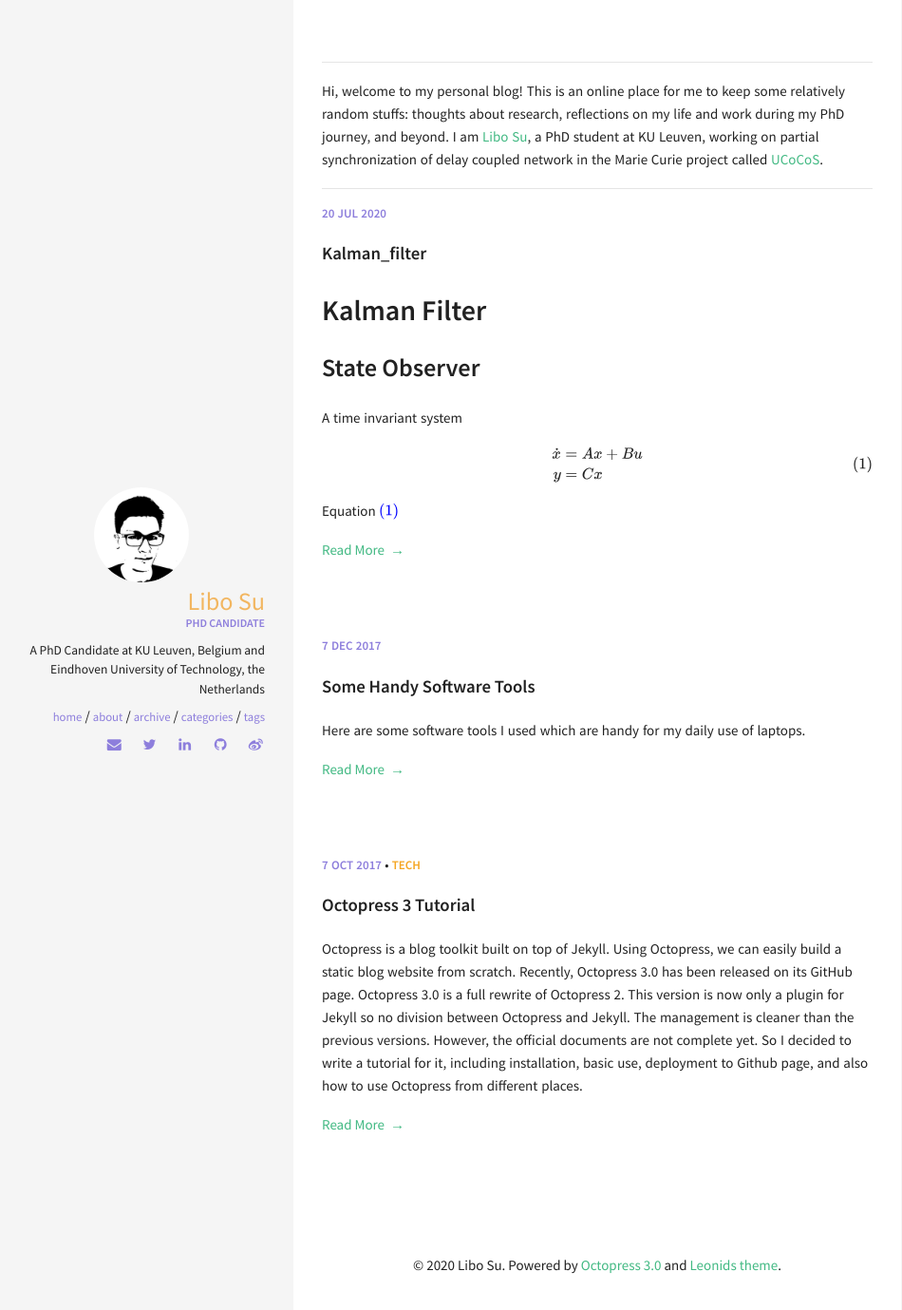
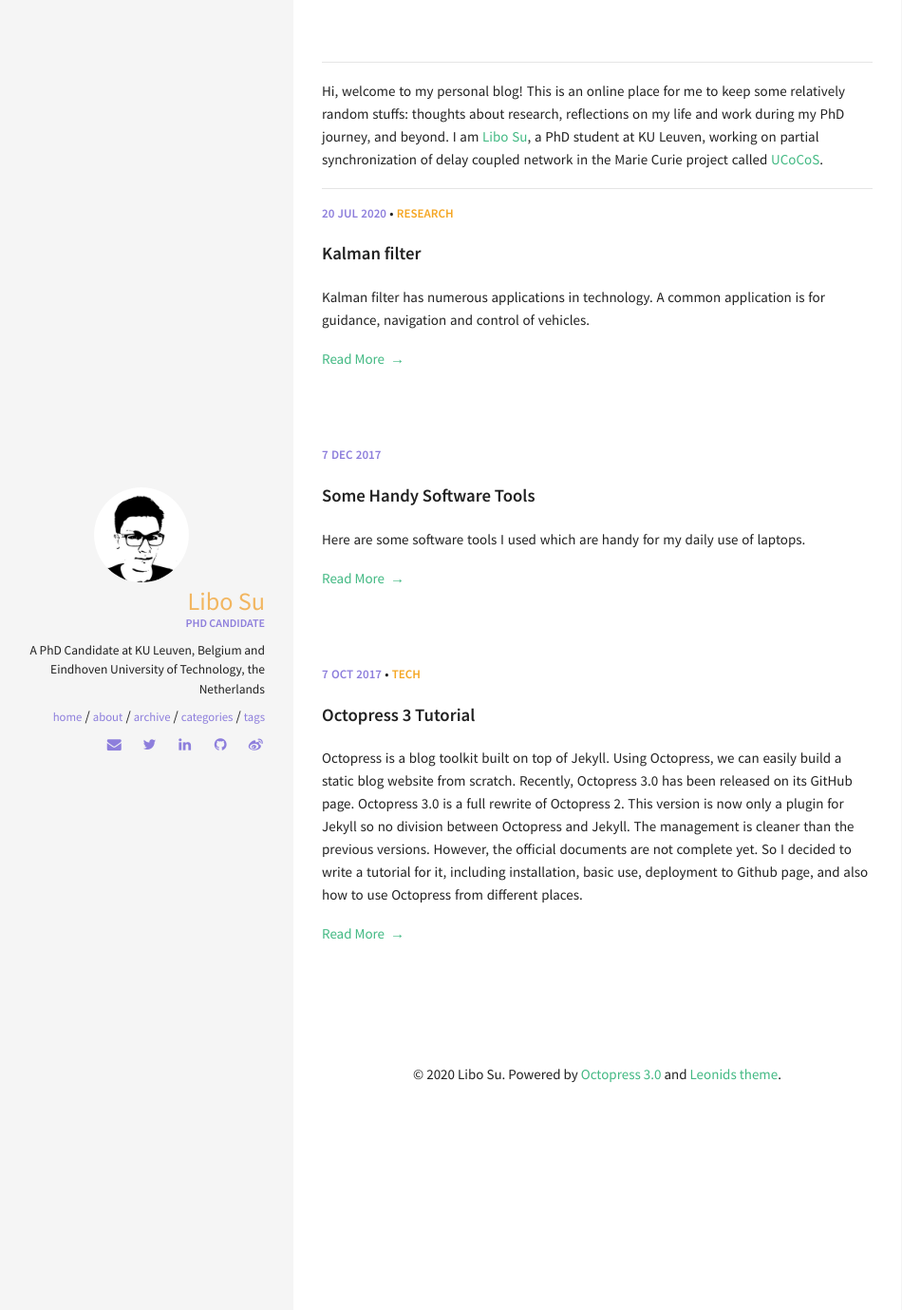
Before and after one commit to sulibo/sulibo.github.io, a Jekyll site: the page built from index.md, in a window 1280 px wide and 1388 px high. Shown: the top 1379 px of the window at 95% size, without its empty margins (11-961 px from the left). Built offline with Jekyll 4.4.1, drawn with Linux system fonts in a browser that asks for light colours; some of the changed lines change nothing that is shown.

Commit message:
Kalman filter draft

```diff
--- a/_posts/2020-07-20-kalman_filter.markdown
+++ b/_posts/2020-07-20-kalman_filter.markdown
@@ -1,21 +1,169 @@
 ---
 layout: post
-title: "Kalman_filter"
+title: "Kalman filter"
+tags: research autonomous driving
+categories: [Research]
+toc: true
+comments: true
+#excerpt: "Kalman Filter"
 date: 2020-07-20T17:51:18+02:00
 ---
+Kalman filter has numerous applications in technology. A common application is for guidance, navigation and control of vehicles.
+<!--more-->
 
-# Kalman Filter
+# State Observer
 
-## State Observer
-
-A time invariant system
+A linear time invariant system
 
 $$
+\begin{equation}
 \begin{aligned}
 \dot{x} &= Ax+Bu \\
 y &= Cx
 \end{aligned}
-\tag{1}\label{equ:system}
+\label{equ:system}
+\end{equation}
 $$
 
-Equation \eqref{equ:system}
+where $x\in\mathbb{R}_n$ is the state, $u\in\mathbb{R}_m$ is the input, $y\in\mathbb{R}^p$ is the output.
+
+Observer
+
+
+
+$$
+\begin{equation}
+\begin{aligned}
+\dot{\hat{x}} & = A\hat{x}+Bu+K(y-\hat{y})\\
+\hat{y}& = C\hat{x}
+\end{aligned}
+\label{equ:observer_model}
+\end{equation}
+$$
+
+
+$$
+\begin{equation}
+e=x-\hat{x}
+\label{equ:error}
+\end{equation}
+$$
+
+The error dynamics are
+
+$$
+\begin{equation}
+\dot{e}=(A-KC)e
+\label{equ:error_dynamics}
+\end{equation}
+$$
+
+The matrix $(A-KC)$ should be Hurwitz such that the error system \eqref{equ:error_dynamics} is stable.
+
+# Discrete time system
+$$
+\begin{equation}
+\begin{aligned}
+x_k &=x_{k-1}+Bu_k\\
+y_k &=Cx_k
+\end{aligned}
+\label{equ:discrete_time_system}
+\end{equation}
+$$
+
+By including the process noise and the measurement noise, the system \eqref{equ:discrete_time_system} is tranformed as
+
+$$
+\begin{equation}
+\begin{aligned}
+x_k &=x_{k-1}+Bu_{k-1}+w_{k-1}\\
+y_k &=Cx_k+v_k,
+\end{aligned}
+\label{equ:discrete_time_system_noise}
+\end{equation}
+$$
+
+where $w_k\sim \mathcal{N}(0,Q)$ and $v_k\sim \mathcal{N}(0,R)$.
+
+The Kalman filter will use both prediction and measurement to esitmate the state.
+
+$$
+\begin{equation}
+\hat{x}_k&=A\hat{x}_{k-1}+Bu_{k-1}+K(y_k-C\hat{y})\\
+\hat{y}&=C\hat{x}_k
+\end{equation}
+$$
+
+That is
+
+$$
+\begin{equation}
+\hat{x}_k=A\hat{x}_{k-1}+Bu_{k-1} + K(y_k-C(A\hat{x}_{k-1}+Bu_{k-1}))
+\label{equ:observer_discrete}
+\end{equation}
+$$
+
+Define the priori estimate $\hat{x}^{-}$ as
+
+$$
+\begin{equation}
+\hat{x}_k=A\hat{x}_{k-1}+Bu_k.
+\label{equ:priori_estimate}
+\end{equation}
+$$
+
+Substitute \eqref{equ:priori_estimate} into \eqref{equ:observer_discrete}, yields
+
+$$
+\hat{x}_k=\hat{x}^-_k + K (y-C\hat{x}^-_k),
+$$
+which is called the posteriori estimate.
+
+The Kalman filter choose a $K$ known as the Kalman gain to obtain the optimal estimate $\tilde{x}_k$. Roughly speaking, the Kalman gain is chosen based on the ratio of the prediction error and measurement error.
+
+Define the priori error and posteriori error as
+
+$$
+\begin{aligned}
+e_k^-&=x_k-\hat{x}_k^-\\
+e_k &=x_k-\hat{x}_k
+\end{aligned}
+$$
+
+$$
+\begin{equation}
+x_k-\hat{x}_k=x_k-\hat{x}_k^- - K(Cx_k+v_k-C\hat{x}_k^-)
+\end{equation}
+$$
+
+i.e.
+
+$$
+\begin{equation}
+e_k=e_k^- - KCe_k^- - Kv_k
+\end{equation}
+$$
+
+Take the covariance
+
+$$
+\begin{equation}
+P_k=E[e_k*e_k^\top]=(I-KC)P_k^- (I-KC)^\top + KRK^\top
+\end{equation}
+$$
+
+That is
+
+$$
+\begin{equation}
+P_k=P_k^- -KCP_k^- - P_k^- C^\top K^\top + K(CP_k^-C+R)K^\top
+\end{equation}
+$$
+
+$$
+\begin{equation}
+\frac{\partial P_k}{\partial K}=-2(P_k^-C^\top)+2K(CP_k^-C^\top+R)=0
+\end{equation}
+$$
+
+TBC
```
